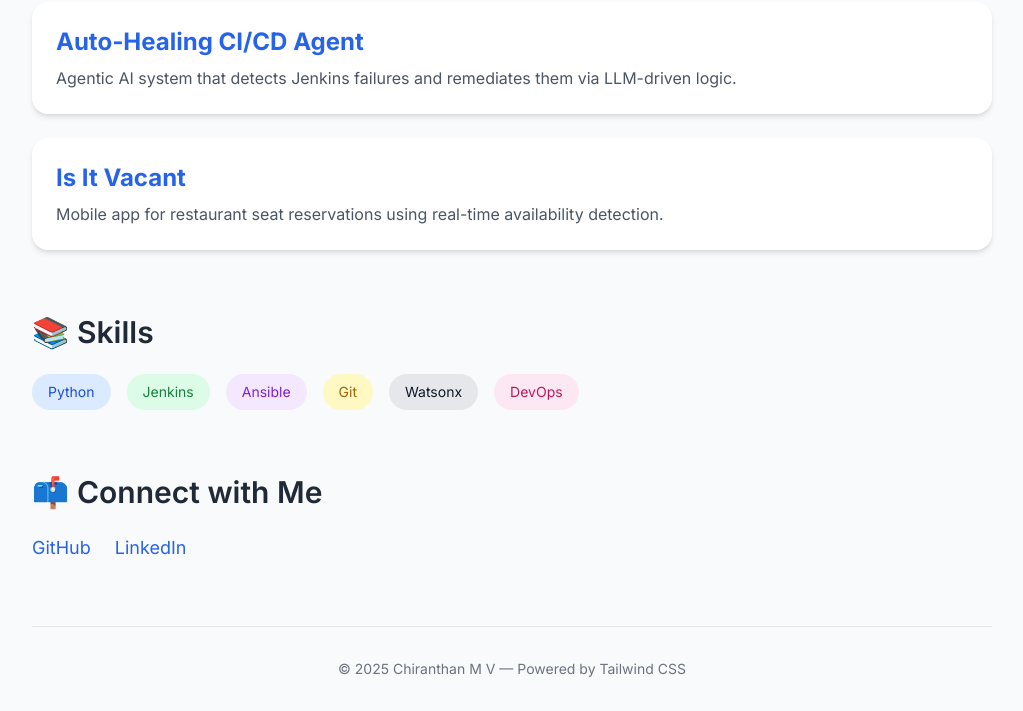
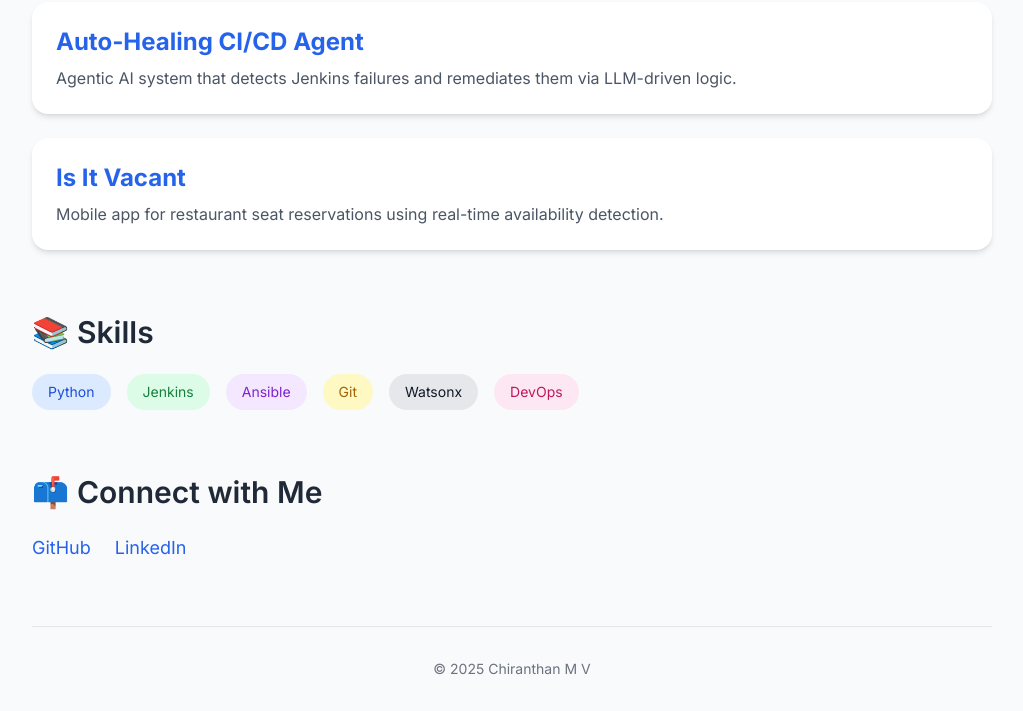
Before and after one commit to chiranthanmv/chiranthanmv.github.io, a plain HTML site: page index.html in a window 1280 px wide. Shown: the part 550-1261 px from the top of the page, without its empty margins (128-1151 px from the left). Drawn offline with nearby package versions, Linux system fonts and the light colour scheme.

Commit message:
refines footr

```diff
--- a/index.html
+++ b/index.html
@@ -71,7 +71,7 @@
 
     <!-- Footer -->
     <footer class="mt-16 pt-8 border-t text-center text-sm text-gray-500">
-      © 2025 Chiranthan M V — Powered by Tailwind CSS
+      © 2025 Chiranthan M V
     </footer>
   </div>
 </body>
```
